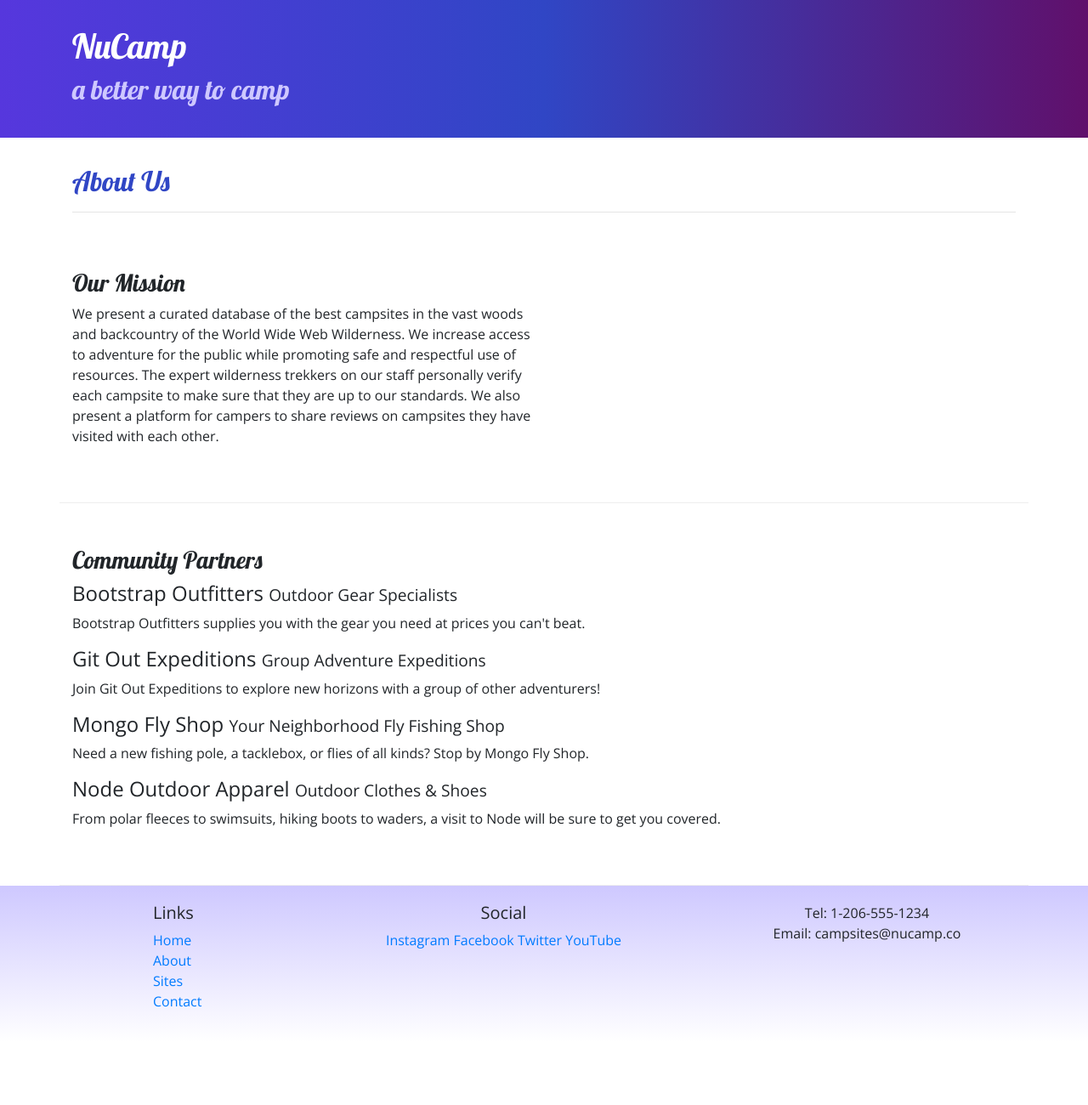
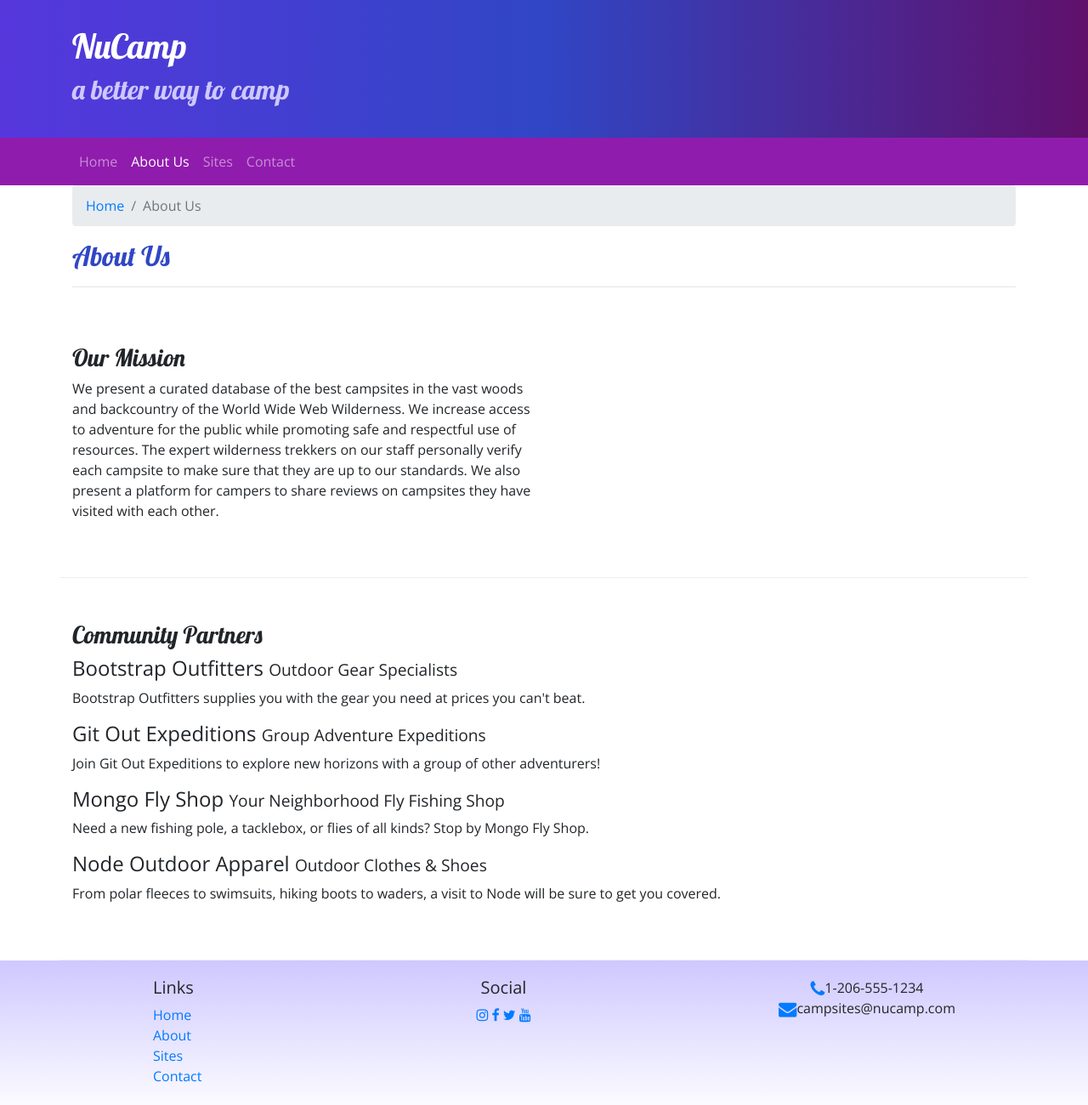
Before and after one commit to amad3usz/curly-guacamole, a website: page aboutus.html in a window 1280 px wide. Shown: the whole page at 85% size. Before the commit the page ends 1226 px from the top, so only its background shows below. Drawn offline with nearby package versions, Linux system fonts and the light colour scheme.

Commit message:
Icon Fonts

```diff
--- a/aboutus.html
+++ b/aboutus.html
@@ -10,6 +10,7 @@
 
     <link rel="stylesheet" href="https://fonts.googleapis.com/css?family=Lobster|Open+Sans" />
     <link rel="stylesheet" href="css/styles.css" />
+    <link rel="stylesheet" href="node_modules/font-awesome/css/font-awesome.min.css" />
 
     <title>NuCamp: A Better Way To Camp</title>
 </head>
@@ -27,9 +28,29 @@
         </div>
     </header>
 
+    <nav class="navbar navbar-expand-sm navbar-dark sticky-top">
+        <div class="container">
+            <button class="navbar-toggler ml-auto" type="button" data-toggle="collapse" data-target="#nucampNavbar">
+                <span class="navbar-toggler-icon"></span>
+            </button>
+            <div class="collapse navbar-collapse" id="nucampNavbar">
+                <ul class="navbar-nav">
+                    <li class="nav-item"><a class="nav-link" href="index.html">Home</a></li>
+                    <li class="nav-item active"><a class="nav-link" href="#">About Us</a></li>
+                    <li class="nav-item"><a class="nav-link" href="#">Sites</a></li>
+                    <li class="nav-item"><a class="nav-link" href="#">Contact</a></li>
+                </ul>
+            </div>
+        </div>
+    </nav>
+
     <div class="container">
         <div class="row">
             <div class="col">
+                <ol class="breadcrumb">
+                    <li class="breadcrumb-item"><a href="index.html">Home</a></li>
+                    <li class="breadcrumb-item active">About Us</li>
+                </ol>
                <h2>About Us</h2>
                <hr />
             </div>
@@ -71,14 +92,14 @@
                 </div>
                 <div class="col-6 col-sm-5 text-center">
                     <h5>Social</h5>
-                    <a href="http://instagram.com/">Instagram</a>
-                    <a href="http://facebook.com/">Facebook</a>
-                    <a href="http://twitter.com/">Twitter</a>
-                    <a href="http://youtube.com/">YouTube</a>
+                    <a href="http://instagram.com/"><i class="fa fa-instagram"></i></a>
+                    <a href="http://facebook.com/"><i class="fa fa-facebook"></i></a>
+                    <a href="http://twitter.com/"><i class="fa fa-twitter"></i></a>
+                    <a href="http://youtube.com/"><i class="fa fa-youtube"></i></a>
                 </div>
                 <div class="col-sm-4 text-center">
-                    Tel: 1-206-555-1234<br />
-                    Email: campsites@nucamp.co
+                    <i class="fa fa-phone fa-lg text-primary"></i>1-206-555-1234<br />
+                    <i class="fa fa-envelope fa-lg text-primary"></i>campsites@nucamp.com
                 </div>
            </div>
         </div>
--- a/css/styles.css
+++ b/css/styles.css
@@ -21,6 +21,7 @@ footer {
 }
 
 .jumbotron {
+    margin: 0;
     padding: 30px;
     background-image: linear-gradient(to right, #5637DD, #3046C5, #60106B);
     color: white;
@@ -31,3 +32,8 @@ footer {
     border-bottom: 1px ridge;
     min-height: 200px;
 }
+
+.navbar {
+    background-color: #901CAD;
+
+}
--- a/package.json
+++ b/package.json
@@ -15,6 +15,7 @@
   },
   "dependencies": {
     "bootstrap": "^4.5.2",
+    "font-awesome": "^4.7.0",
     "jquery": "^3.5.1",
     "popper.js": "^1.16.1"
   },
```
Also changed, not shown: index.html (+23 -6 lines), 2 other files.
